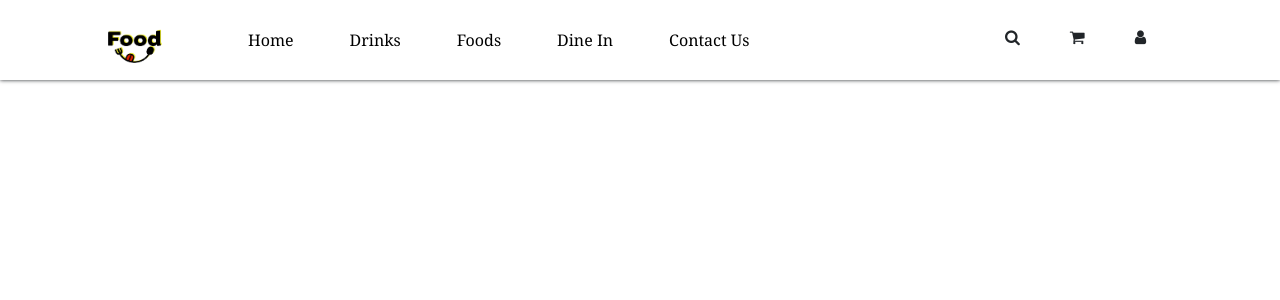
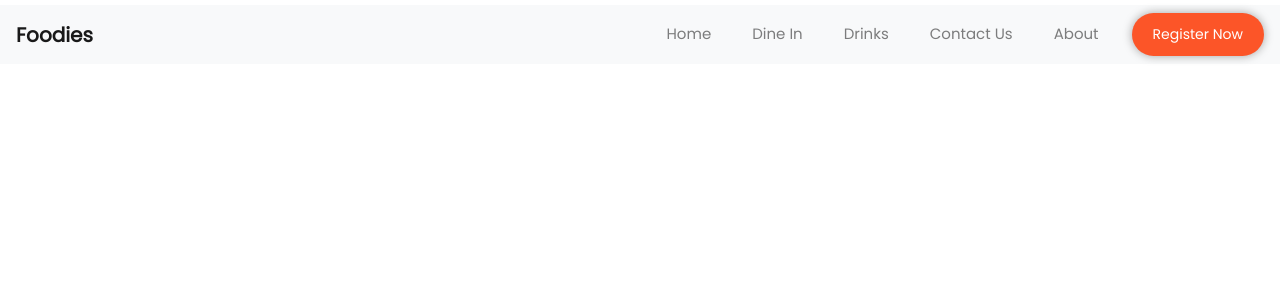
Before and after one commit to Bisu03/Food_delivery, a React (Create React App) app: page / in a window 1280 px wide. Shown: the top 300 px of the page. Built offline with nearby package versions, Linux system fonts and the light colour scheme.

Commit message:
redesigned navbar

```diff
--- a/public/index.html
+++ b/public/index.html
@@ -19,9 +19,6 @@
       rel="stylesheet"
       href="https://stackpath.bootstrapcdn.com/font-awesome/4.7.0/css/font-awesome.min.css"
     />
-    <!---js links -->
-    <script src="https://cdn.jsdelivr.net/npm/jquery@3.5.1/dist/jquery.slim.min.js"></script>
-    <script src="https://cdn.jsdelivr.net/npm/bootstrap@4.6.1/dist/js/bootstrap.bundle.min.js"></script>
 
     <!--
       manifest.json provides metadata used when your web app is installed on a
@@ -40,10 +37,6 @@
     <title>React App</title>
   </head>
   <body>
-    <script src="https://cdn.jsdelivr.net/npm/jquery@3.5.1/dist/jquery.slim.min.js"></script>
-    <script src="https://cdn.jsdelivr.net/npm/popper.js@1.16.1/dist/umd/popper.min.js"></script>
-    <script src="https://cdn.jsdelivr.net/npm/bootstrap@4.6.1/dist/js/bootstrap.min.js"></script>
-
     <noscript>You need to enable JavaScript to run this app.</noscript>
     <div id="root"></div>
     <!--
@@ -56,5 +49,7 @@
       To begin the development, run `npm start` or `yarn start`.
       To create a production bundle, use `npm run build` or `yarn build`.
     -->
+    <script src="https://cdn.jsdelivr.net/npm/jquery@3.5.1/dist/jquery.slim.min.js"></script>
+    <script src="https://cdn.jsdelivr.net/npm/bootstrap@4.6.1/dist/js/bootstrap.bundle.min.js"></script>
   </body>
 </html>
--- a/src/App.css
+++ b/src/App.css
@@ -1,18 +1,5 @@
-
-
-
-@media (prefers-reduced-motion: no-preference) {
-  .App-logo {
-    animation: App-logo-spin infinite 20s linear;
+@media only screen and (min-width: 1200px) {
+  .container {
+    max-width: 1350px;
   }
 }
-
-
-@keyframes App-logo-spin {
-  from {
-    transform: rotate(0deg);
-  }
-  to {
-    transform: rotate(360deg);
-  }
-}
--- a/src/App.js
+++ b/src/App.js
@@ -1,11 +1,11 @@
 import React from 'react';
 import './App.css';
-import Main from './component/main';
+import Homepage from './pages/home/Homepage';
 
 function App() {
   return (
     <div className="App">
-      <Main />
+      <Homepage />
     </div>
   );
 }
--- a/src/component/css/top_header.css
+++ /dev/null
@@ -1,36 +0,0 @@
-.top_header {
-  height: 80px;
-  background-color: white;
-  box-shadow: 0 0 4px;
-}
-/*.top_header menu ul li{
-  list-style: none;
-}*/
-
-.menu ul li {
-  list-style: none;
-  display: inline-block;
-  margin: 28px;
-  font-family: Georgia, "Times New Roman", Times, serif;
-}
-@media (max-width: 600px) {
-  .menu ul li {
-    display: none;
-  }
-}
-.menu ul li a {
-  color: black;
-}
-
-.icons ul li {
-  display: inline-block;
-  margin: 25px;
-  list-style: none;
-  cursor: pointer;
-}
-
-@media (max-width: 600px) {
-  .icons ul li {
-    display: none;
-  }
-}
--- a/src/component/main.jsx
+++ /dev/null
@@ -1,13 +0,0 @@
-import React from "react";
-import '../App.css';
-import Top_header from "./top_header";
-
-function Main() {
-    return(
-        <div>
-            <Top_header/>
-        </div>
-    );
-}
-
-export default Main;
--- a/src/component/top_header.jsx
+++ /dev/null
@@ -1,47 +0,0 @@
-import React from "react";
-import './css/top_header.css';
-import '../App.css';
-
-class Top_header extends React.Component{
-    render() {
-        return (
-            <div>
-                <div className="container-fluid top_header">
-                    <div className="container ">
-                        <div className="row">
-                            <div className="col-md-1 col-sm-12">
-                                <div className="logo">
-                                    <img src="foodlogo.png" alt="logo" height="100px" width="100px"></img>
-                                </div>
-                            </div>
-                            <div className="col-md-8 col-sm-12">
-                                <div className="menu">
-                                    <ul>
-                                        <li><a href="javascript:void(0)">Home</a></li>
-                                        <li><a href="javascript:void(0)">Drinks</a></li>
-                                        <li><a href="javascript:void(0)">Foods</a></li>
-                                        <li><a href="javascript:void(0)">Dine In</a></li>
-                                        <li><a href="javascript:void(0)">Contact Us</a></li>
-                                    </ul>
-                                </div>
-                            </div>
-                            <div className="col-md-3 col-sm-12">
-                                <div className="icons">
-                                <ul>
-                                    <li>
-                                    <i class="fa fa-search"></i>
-                                    </li>
-                                    <li> <i class="fa fa-shopping-cart"></i> </li>
-                                    <li> <i class="fa fa-user"></i> </li>
-                                </ul>
-                                </div>
-                            </div>
-                        </div>
-                    </div>
-                </div>
-            </div>
-        );
-    }
-}
-
-export default Top_header;
--- /dev/null
+++ b/src/components/navbar/Navbar.jsx
@@ -0,0 +1,57 @@
+import React from "react";
+import "./navbar.css";
+
+const Navbar = () => {
+  return (
+    <nav className="navbar navbar-expand-lg navbar-light bg-light container">
+      <a className="navbar-brand font-weight-bold" href="#">Foodies</a>
+      <button
+        className="navbar-toggler"
+        type="button"
+        data-toggle="collapse"
+        data-target="#navbarSupportedContent"
+        aria-controls="navbarSupportedContent"
+        aria-expanded="false"
+        aria-label="Toggle navigation"
+      >
+        <span className="navbar-toggler-icon"></span>
+      </button>
+
+      <div className="collapse navbar-collapse" id="navbarSupportedContent">
+        <ul className="navbar-nav ml-auto">
+          <li className="nav-item">
+            <a className="nav-link" href="#">
+              Home
+            </a>
+          </li>
+          <li className="nav-item">
+            <a className="nav-link" href="#">
+              Dine In
+            </a>
+          </li>
+          <li className="nav-item">
+            <a className="nav-link" href="#">
+              Drinks
+            </a>
+          </li>
+          <li className="nav-item">
+            <a className="nav-link" href="#">
+              Contact Us
+            </a>
+          </li>
+          <li className="nav-item">
+            <a className="nav-link" href="#">
+              About
+            </a>
+          </li>
+        </ul>
+
+        <button className="btn register-btn" type="submit">
+          Register Now
+        </button>
+      </div>
+    </nav>
+  );
+};
+
+export default Navbar;
--- /dev/null
+++ b/src/components/navbar/navbar.css
@@ -0,0 +1,23 @@
+.navbar {
+  margin-top: 5px;
+}
+
+.nav-item {
+  font-size: 15px;
+  font-weight: 500;
+  margin-right: 25px;
+}
+
+.register-btn {
+  background-color: var(--secondary-bg);
+  color: var(--primary-bg);
+  border-radius: 50px;
+  font-size: 14px;
+  padding: 10px 20px;
+  box-shadow: 0 0 10px 0 #a3a3a3;
+}
+
+.register-btn:hover {
+  background-color: var(--primary-bg);
+  color: var(--secondary-bg);
+}
--- a/src/index.css
+++ b/src/index.css
@@ -1,13 +1,14 @@
+@import url('https://fonts.googleapis.com/css2?family=Poppins&display=swap');
+
 body {
   margin: 0;
-  font-family: -apple-system, BlinkMacSystemFont, 'Segoe UI', 'Roboto', 'Oxygen',
-    'Ubuntu', 'Cantarell', 'Fira Sans', 'Droid Sans', 'Helvetica Neue',
-    sans-serif;
+  font-family: 'Poppins', sans-serif;
   -webkit-font-smoothing: antialiased;
   -moz-osx-font-smoothing: grayscale;
+  box-sizing: border-box;
 }
 
-code {
-  font-family: source-code-pro, Menlo, Monaco, Consolas, 'Courier New',
-    monospace;
+#root {
+  --primary-bg: #fff;
+  --secondary-bg: #FC5528;
 }
--- /dev/null
+++ b/src/pages/home/Homepage.jsx
@@ -0,0 +1,12 @@
+import React from "react";
+import Navbar from "../../components/navbar/Navbar";
+
+const Homepage = () => {
+  return (
+    <div>
+      <Navbar />
+    </div>
+  );
+};
+
+export default Homepage;
```
Also changed, not shown: src/components/header/Header.jsx (added, +11 -0 lines).
